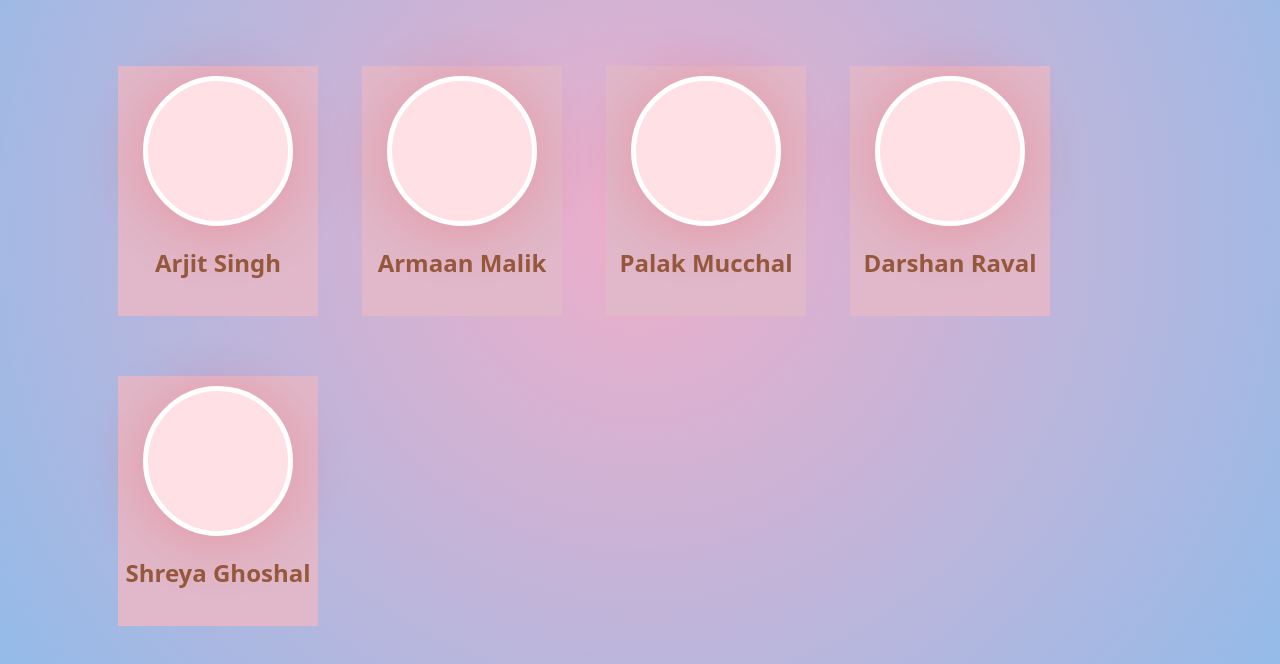
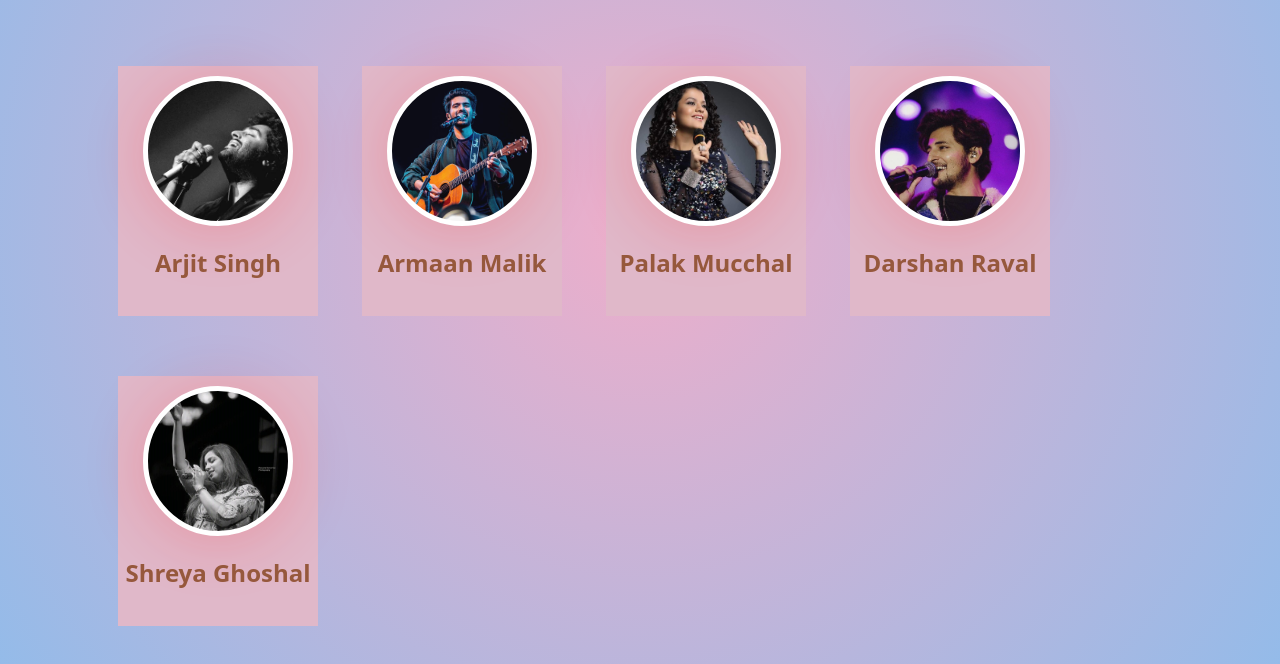
Before and after one commit to poonam-002/myMusicPlayer, a plain HTML site: page index.html in a window 1280 px wide. Shown: the part 204-868 px from the top of the page. Drawn offline with Linux system fonts and the light colour scheme; a web font is replaced by a local one.

Commit message:
Update style.css

```diff
--- a/style.css
+++ b/style.css
@@ -59,26 +59,26 @@ body{
 }
 
 .a{
-    background-image: url(./images/Arijit.jpg);
+    background-image: url(Arijit.jpg);
     background-size: cover;
 }
 
 .b{
-    background-image: url(./images/armaann.jpg);
+    background-image: url(armaann.jpg);
     background-size: cover;
 }
 
 .c{
-    background-image: url(./images/palakM.jpg);
+    background-image: url(palakM.jpg);
     background-size: cover;
 }
 
 .d{
-    background-image: url(./images/darshanR.jpg);
+    background-image: url(darshanR.jpg);
     background-size: cover;
 }
 
 .e{
-    background-image: url(./images/shreyaG.jpg);
+    background-image: url(shreyaG.jpg);
     background-size: cover;
 }
```
